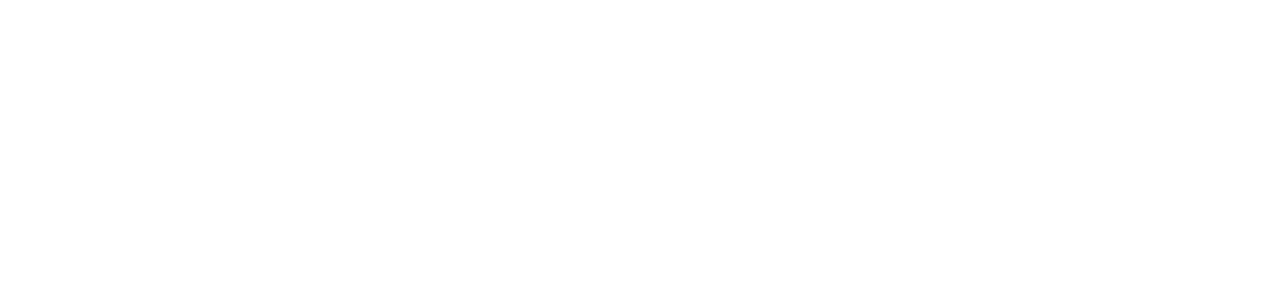
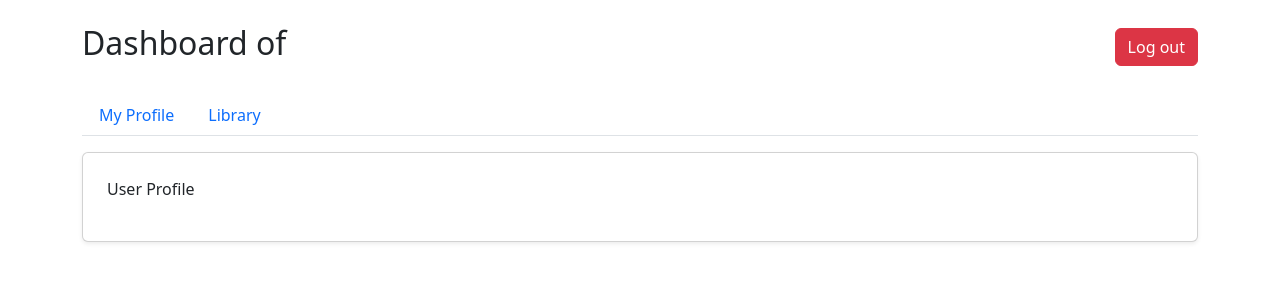
Before and after one commit to anuragsayshelloworld/katha-web, a React (Vite) app: page /Dashboard in a window 1280 px wide. Before the commit this address had no page. Shown: the top 300 px of the page. Built offline with nearby package versions, Linux system fonts and the light colour scheme.

Commit message:
Implemented user session persistence with useContext and localStorage. Added inactivity-based auto-logout (1 min for testing, scalable to 30 mins). Fixed a signup issue and refined login behavior with optional Remember Me logic.

```diff
--- a/src/App.jsx
+++ b/src/App.jsx
@@ -1,13 +1,16 @@
 import Dashboard from './components/Dashboard';
 import LoginAndSignUp from './components/LoginAndSignUp';
 import { BrowserRouter, Routes, Route } from 'react-router-dom';
+import InactivityHandler from './components/InactivityHandler';
 export default function App(){
 return(
     <>
+
     <BrowserRouter>
+    <InactivityHandler/>
     <Routes>
       <Route path="/" element={<LoginAndSignUp />} />
-      <Route path="/App" element = {<Dashboard />} />
+      <Route path="/Dashboard/*" element = {<Dashboard />} />
     </Routes>
     </BrowserRouter>
     </>
--- a/src/components/Dashboard.jsx
+++ b/src/components/Dashboard.jsx
@@ -1,10 +1,45 @@
-import { useNavigate } from "react-router-dom";
-export default function Dashboard(){
-    const Navigate = useNavigate();
-    const logout = () =>{
+import { useNavigate, Routes, Route, Link } from "react-router-dom";
+import Library from "../pages/Library";
+import UserProfile from "../pages/UserProfile";
+import UserContext from "../context/UserContext";
+import { useContext } from "react";
+
+export default function Dashboard() {
+  const navigate = useNavigate();
+  const {userData, setUserData} = useContext(UserContext);
+  const logout = () => {
     localStorage.removeItem("remembrance");
-    Navigate("/", {return: true});
+    localStorage.removeItem("temporary");
+    localStorage.removeItem("currentuserData");
+    setUserData('');
+    navigate("/", { replace: true });
+  };
 
-    }
-    return(<button onClick={logout}>Log out</button>);
+  return (
+    <div className="container mt-4">
+      <div className="d-flex justify-content-between align-items-center mb-4">
+        <h2>Dashboard of {userData.email}</h2>
+        <button onClick={logout} className="btn btn-danger">
+          Log out
+        </button>
+      </div>
+
+      <nav className="nav nav-tabs mb-3">
+        <Link to="/Dashboard/UserProfile" className="nav-link">
+          My Profile
+        </Link>
+        <Link to="/Dashboard/Library" className="nav-link">
+          Library
+        </Link>
+      </nav>
+
+      <div className="card p-4 shadow-sm">
+        <Routes>
+          <Route index element={<UserProfile />} />
+          <Route path="UserProfile" element={<UserProfile />} />
+          <Route path="Library" element={<Library />} />
+        </Routes>
+      </div>
+    </div>
+  );
 }
--- /dev/null
+++ b/src/components/InactivityHandler.jsx
@@ -0,0 +1,49 @@
+import { useEffect, useContext } from 'react';
+import UserContext from '../context/UserContext';
+import { useNavigate } from 'react-router-dom';
+
+function InactivityHandler() {
+const { setUserData } = useContext(UserContext);
+const navigate = useNavigate();
+
+const maxInactivity = 30 * 60 * 1000;
+
+const updateActivity = () => {
+localStorage.setItem('lastActivity', Date.now().toString());
+};
+
+useEffect(() => {
+if (!localStorage.getItem('lastActivity')) {
+updateActivity();
+}
+
+window.addEventListener('mousemove', updateActivity);
+window.addEventListener('keydown', updateActivity);
+window.addEventListener('click', updateActivity);
+
+const interval = setInterval(() => {
+const lastActivity = parseInt(localStorage.getItem('lastActivity') || '0', 10);
+const now = Date.now();
+
+if (now - lastActivity > maxInactivity) {
+localStorage.removeItem('temporary');
+localStorage.removeItem('currentuserData');
+localStorage.removeItem('lastActivity');
+setUserData(null);
+navigate('/', { replace: true });
+clearInterval(interval);
+}
+}, 10 * 1000);
+
+return () => {
+clearInterval(interval);
+window.removeEventListener('mousemove', updateActivity);
+window.removeEventListener('keydown', updateActivity);
+window.removeEventListener('click', updateActivity);
+};
+}, [navigate, setUserData]);
+
+return null;
+}
+
+export default InactivityHandler;
--- a/src/components/LoginAndSignUp.jsx
+++ b/src/components/LoginAndSignUp.jsx
@@ -1,6 +1,7 @@
-import { useState, useEffect } from "react";
+import { useState, useEffect, useContext, use } from "react";
 import { useNavigate } from "react-router-dom";
 import emailjs from '@emailjs/browser';
+import UserContext from "../context/UserContext";
 import image1 from '../images/image1.jpg';
 import image2 from '../images/image2.jpg';
 import image3 from '../images/image3.jpg';
@@ -59,11 +60,12 @@
 const [rememberMe, setRememberMe] = useState(false);
 const [showPassword, setShowPassword] = useState(false);
 const Navigate = useNavigate();
+const {setUserData} = useContext(UserContext);
 
 useEffect(()=>{
-const isLoggedIn = JSON.parse(localStorage.getItem("remembrance")) || false;
+const isLoggedIn = JSON.parse(localStorage.getItem("remembrance")) || JSON.parse(localStorage.getItem("temporary")) || false;
 if(isLoggedIn){
-Navigate('/app', {replace:true});
+Navigate('/Dashboard', {replace:true});
 }
 },[]);
 
@@ -71,9 +73,17 @@
 e.preventDefault();
 const isValidated = loginValidate(loginEmail, loginPassword);
 const isVerified = loginVerification(loginEmail, loginPassword);
-if(isVerified === true && isValidated){
+if(isVerified && isValidated && rememberMe === true){
 localStorage.setItem("remembrance", JSON.stringify(loginEmail));
-Navigate("/app",{replace:true});
+localStorage.setItem("currentuserData", JSON.stringify(isVerified));
+setUserData(isVerified);
+Navigate("/Dashboard",{replace:true});
+}
+else if(isVerified && isValidated && rememberMe === false){
+localStorage.setItem("temporary", JSON.stringify(loginEmail));
+localStorage.setItem("currentuserData", JSON.stringify(isVerified));
+setUserData(isVerified);
+Navigate("/Dashboard",{replace:true});
 }
 else{
 console.log("Unable to login. Please try again");
@@ -82,14 +92,14 @@
 
 const loginVerification = (email, password) => {
 const hashedPassword = hashPassword(password);
-console.log(hashedPassword);
-const user = usersData.find((item) => email === item.email && item.password === hashedPassword);
+const user = usersData.find((item) => email === item.email  && item.password === hashedPassword);
 if(user){
-  return true;
+ console.log("found");
+return user;
 }
 else{
-  errorSetter("Wrong credential. Please try again",1);
-  return false;
+errorSetter("Wrong credential. Please try again",1);
+return false;
 }};
 
 const loginValidate = (email, password) => {
@@ -167,6 +177,7 @@
 const [successMessage, setSuccessMessage] = useState('');
 const [showSucess, setShowSucess] = useState(false);
 const [isLoading, setIsLoading] = useState(false);
+const { setUserData } = useContext(UserContext);
 
 const handleSignUp = async (e) => {
 e.preventDefault();
@@ -184,13 +195,13 @@
 setShowModal(true);
 }
 else{
-SignUpErrorSetter("Trouble sending email.")
+errorSetterr("Trouble sending email.")
 }};
 
 const signUpVerified = (email) => {
 const emailExists = usersData.some((item) => email === item.email);
 if (emailExists) {
-SignUpErrorSetter("User with this email already exists");
+errorSetter("User with this email already exists");
 return false;
 }
 return true;
@@ -250,7 +261,7 @@
 
 const verifyPin = () => {
 if(enteredPin.trim() === actualPin){
-const hashedPassword = hashPassword(signUpPassword);
+const hashedPassword = hashPassword(signUpPassword.trim());
 let newUser = {
 name: name,
 email: signUpEmail,
@@ -259,7 +270,6 @@
 }
 let updatedUserData = [...usersData, newUser];
 localStorage.setItem("readerDetails",JSON.stringify(updatedUserData));
-
 setShowModal(false);
 setActualPin('');
 setEnteredPin('');
@@ -272,6 +282,7 @@
 setSuccessMessage('');
 setShowSucess(false);
 setTodisplayeitherloginorsignup(true);
+window.location.reload();
 },2000);
 
 }
--- /dev/null
+++ b/src/context/UserContext.jsx
@@ -0,0 +1,3 @@
+import { createContext } from "react";
+const UserContext = createContext();
+export default UserContext;
--- a/src/main.jsx
+++ b/src/main.jsx
@@ -1,13 +1,31 @@
-import { StrictMode } from 'react'
+import { StrictMode, useState, useEffect } from 'react'
 import { createRoot } from 'react-dom/client'
 import App from './App.jsx'
 import 'bootstrap/dist/css/bootstrap.min.css'
 import 'bootstrap/dist/js/bootstrap.bundle.min.js'
+import UserContext from './context/UserContext.jsx'
 
+function UserProviderWrapper(){
+const [userData, setUserData] = useState('');
+
+useEffect(() => {
+  const item = localStorage.getItem("currentuserData");
+  if (item) {
+    setUserData(JSON.parse(item));
+  }
+}, []);
+
+
+return(
+<UserContext.Provider value={{userData, setUserData}}>
+<App />
+</UserContext.Provider>
+);
+}
 
 
 createRoot(document.getElementById('root')).render(
-  <StrictMode>
-    <App />
-  </StrictMode>,
+<StrictMode>
+<UserProviderWrapper />
+</StrictMode>,
 )
--- /dev/null
+++ b/src/pages/Library.jsx
@@ -0,0 +1,3 @@
+export default function Library(){
+ return(<p>Library</p>);
+}
--- /dev/null
+++ b/src/pages/UserProfile.jsx
@@ -0,0 +1,3 @@
+export default function UserProfile(){
+ return(<p>User Profile</p>);
+}
```
